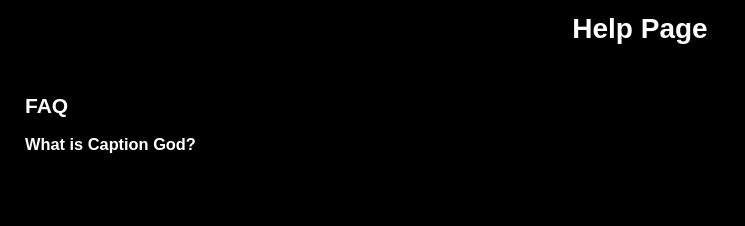
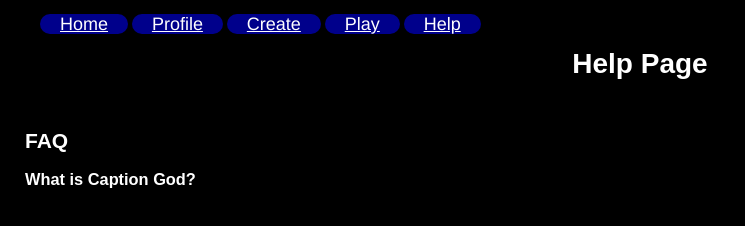
Before and after one commit to edwrand/surveyshark, a plain HTML site: page help.html in a window 1280 px wide. Shown: the whole page, without its empty margins (0-745 px from the left). Drawn offline with Linux system fonts and the light colour scheme.

Commit message:
fixed nav bar and added help page. Outline is almost done

```diff
--- a/help.html
+++ b/help.html
@@ -10,6 +10,13 @@
 </head>
 
 <body>
+    <ul>
+        <a id='navbar' href="index.html">Home</a>
+        <a id='navbar' href="profile.html">Profile</a>
+        <a id='navbar' href="create_survey.html">Create</a>
+        <a id='navbar' href="play.html">Play</a>
+        <a id='navbar' href="help.html">Help</a>
+    </ul>
     <Div>
         <h1>Help Page</h1>
         <br>
--- a/styles.css
+++ b/styles.css
@@ -39,7 +39,7 @@
     color: #fff;
     border-radius: 10px;
     text-align: center;
-    background-color: darkslategray;
+    background-color: darkblue;
     transition: background-color 0.3s ease;
 }
 
```
Also changed, not shown: create_survey.html (+4 -3 lines), index.html (+3 -3 lines).
